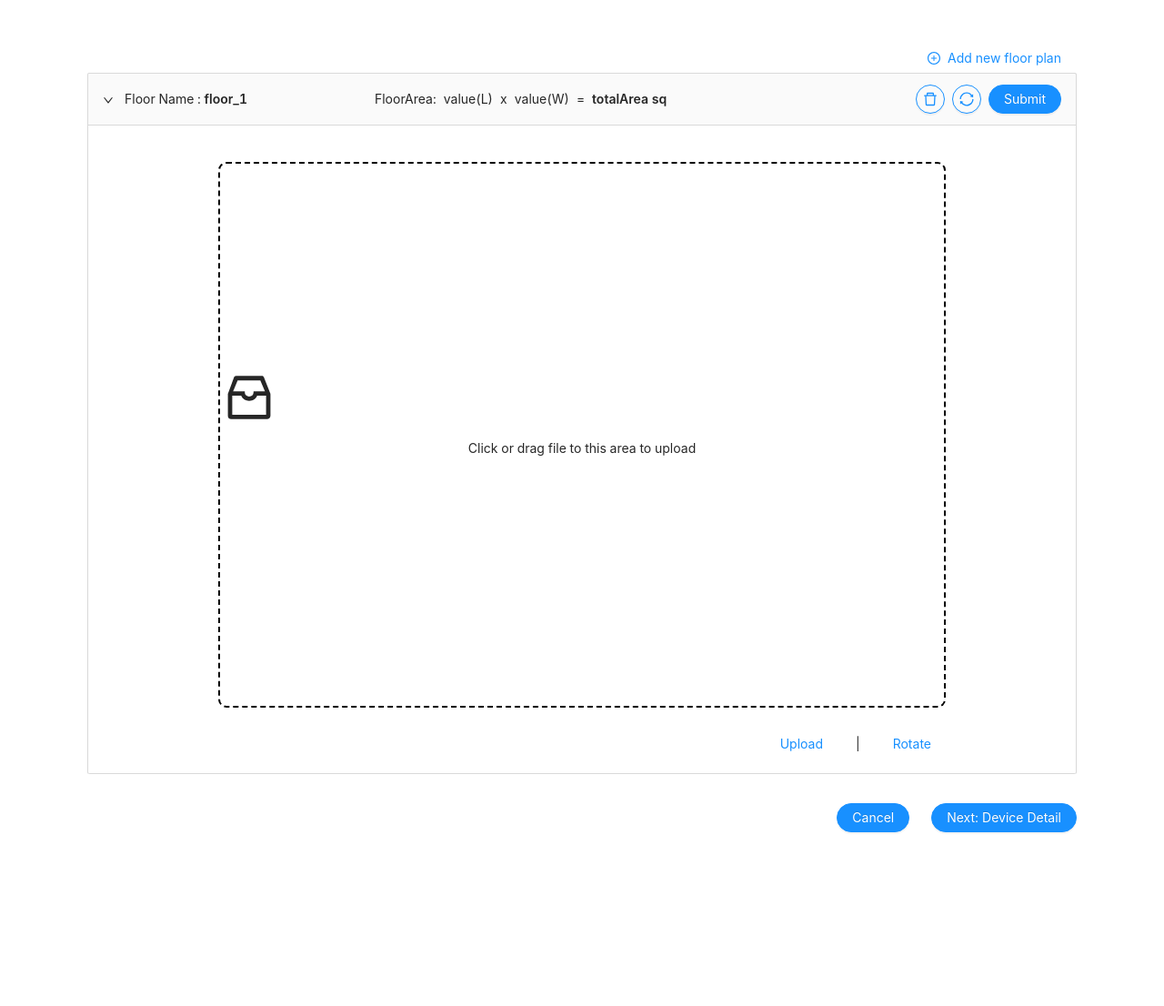
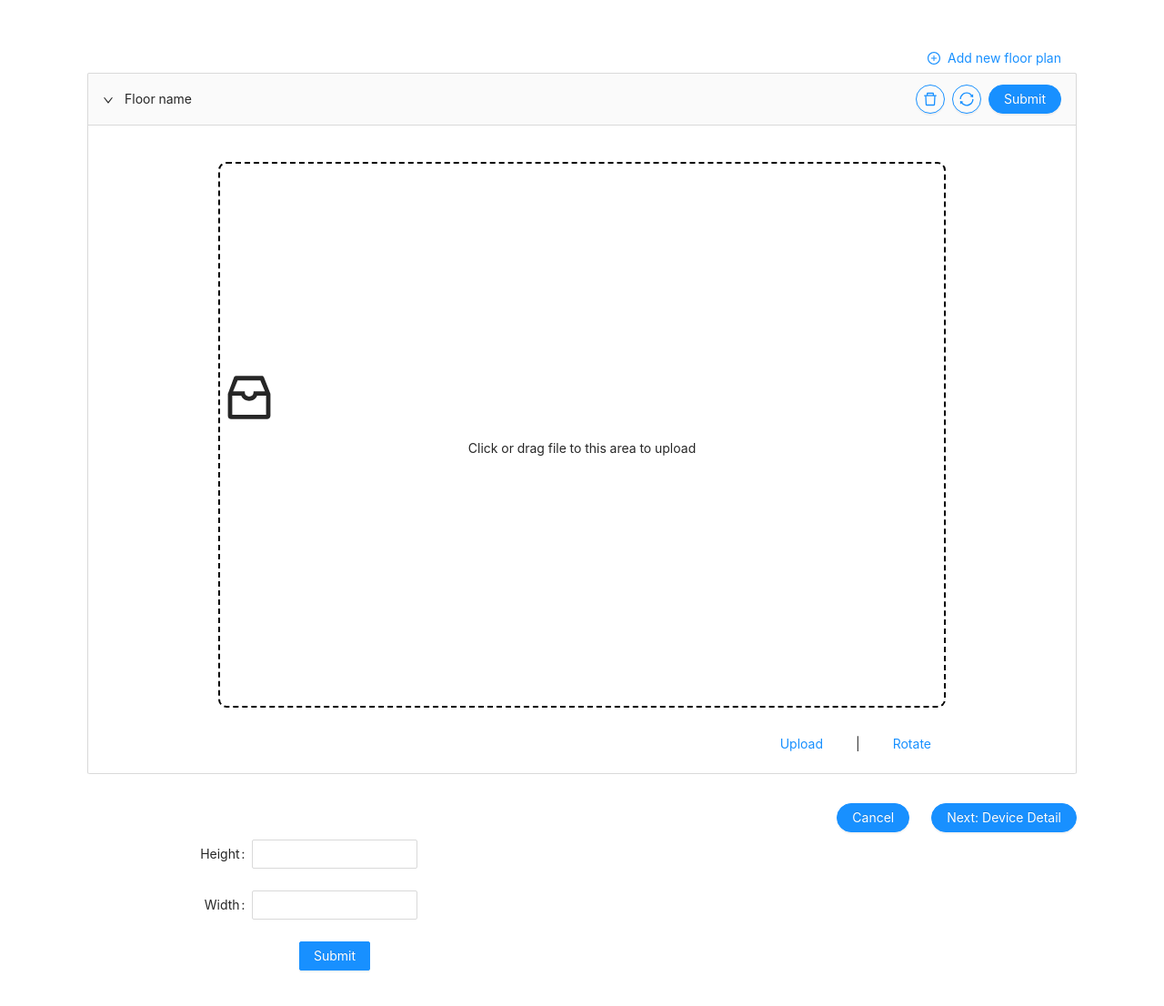
Before and after one commit to Sajid-173/test-test-test, a React (Create React App) app: page / in a window 1280 px wide. Shown: the top 1106 px of the page at 91% size. Before the commit the page ends 963 px from the top, so only its background shows below. Built offline with nearby package versions, Linux system fonts and the light colour scheme.

Commit message:
modified:   src/Container/Container.tsx

```diff
--- a/src/Container/Container.tsx
+++ b/src/Container/Container.tsx
@@ -40,9 +40,153 @@ import {
   BottomFormContainer,
   FormContainer,
 } from "./styles";
+import { SymbolFlags } from "typescript";
 const { Panel } = Collapse;
 const { Option } = Select;
 
+/////////////Main Container for everything
+const Container = () => {
+  const addFloor = (values: any) => {
+    //adds new floors to the page
+    console.log(values);
+  };
+  const [form] = Form.useForm();
+
+  const onFinish = (values: any) => {
+    console.log("Success:", values);
+  };
+
+  const onFinishFailed = (errorInfo: any) => {
+    console.log("Failed:", errorInfo);
+  };
+
+  const [iwidth, setIwidth] = useState(false);
+  const [iheight, setIheight] = useState(false);
+  const [hrules, setHrules] = useState({
+    required: false,
+    message: "",
+  });
+  const [wrules, setWrules] = useState({
+    required: false,
+    message: "",
+  });
+  return (
+    //the entire container of the page
+    <MainContainer direction="vertical">
+      {/* Top level button for adding new floor */}
+
+      <Form
+        form={form}
+        name="dynamic_form_nest_item"
+        autoComplete="off"
+        initialValues={{ fields: [""] }}
+        onFinish={addFloor}
+      >
+        <Form.List name="fields">
+          {(fields, { add, remove }) => (
+            <>
+              <Row justify="end">
+                <Button
+                  shape="round"
+                  type="link"
+                  icon={<PlusCircleOutlined />}
+                  onClick={() => add()}
+                >
+                  Add new floor plan
+                </Button>
+              </Row>
+
+              {fields.reverse().map((field) => (
+                <Form.Item {...field} key={field.key}>
+                  <FloorComponent />
+                </Form.Item>
+              ))}
+            </>
+          )}
+        </Form.List>
+      </Form>
+
+      {/* container for the 2 buttons at the bottom */}
+
+      <Row justify="end" gutter={24}>
+        <Col>
+          <Popconfirm
+            placement="top"
+            title="Are you sure you want to cancel?"
+            //onConfirm={confirm}
+            okText="Yes"
+            cancelText="No"
+          >
+            <Button shape="round" type="primary">
+              Cancel
+            </Button>
+          </Popconfirm>
+        </Col>
+        <Col>
+          <Button
+            shape="round"
+            // disabled
+            type="primary"
+            onClick={() => form.submit()}
+          >
+            Next: Device Detail
+          </Button>
+        </Col>
+      </Row>
+
+      <Form
+        name="basic"
+        labelCol={{ span: 4 }}
+        wrapperCol={{ span: 4 }}
+        initialValues={{ remember: true }}
+        onFinish={onFinish}
+        onFinishFailed={onFinishFailed}
+        autoComplete="off"
+      >
+        <Form.Item label="Height" name="height" rules={[hrules]}>
+          <Input
+            onBlur={() => setWrules({ required: false, message: "" })}
+            onSelect={() => {
+              setHrules({ required: true, message: "please Input height!" });
+              setWrules({ required: false, message: "" });
+            }}
+            onChange={(e: any) => {
+              if (e.target.value.length > 0) {
+                setIwidth(true);
+              } else {
+                setIwidth(false);
+              }
+            }}
+            disabled={iheight}
+          />
+        </Form.Item>
+
+        <Form.Item label="Width" name="width" rules={[wrules]}>
+          <Input
+            onSelect={() => {
+              setWrules({ required: true, message: "please input width!" });
+              setHrules({ required: false, message: "" });
+            }}
+            onChange={(e: any) => {
+              if (e.target.value.length > 0) {
+                setIheight(true);
+              } else {
+                setIheight(false);
+              }
+            }}
+            disabled={iwidth}
+          />
+        </Form.Item>
+
+        <Form.Item wrapperCol={{ offset: 4, span: 4 }}>
+          <Button type="primary" htmlType="submit">
+            Submit
+          </Button>
+        </Form.Item>
+      </Form>
+    </MainContainer>
+  );
+};
 //Floor Plan component where the floor is made
 const FloorComponent = () => {
   const [url, setUrl] = useState<any>(null);
@@ -129,21 +273,11 @@ const FloorComponent = () => {
         header={
           <FormRow align="middle" gutter={140}>
             <Col>
-              <Typography.Text>Floor Name :</Typography.Text>
-              <Typography.Text strong> floor_1</Typography.Text>
+              <Typography.Text>Floor name</Typography.Text>
             </Col>
             <Col style={{ display: "flex", gap: "8px" }}>
-              <Typography.Text>FloorArea: </Typography.Text>
-
-              <Typography.Text>value(L)</Typography.Text>
-
-              <Typography.Text>x</Typography.Text>
-
-              <Typography.Text>value(W)</Typography.Text>
-
-              <Typography.Text>=</Typography.Text>
-
-              <Typography.Text strong>totalArea sq</Typography.Text>
+              {/* <Input onSelect={() => setIheight(true)} placeholder="Width" />
+             <Input onSelect={() => setIwidth(true)} placeholder="Height" /> */}
             </Col>
           </FormRow>
         }
@@ -200,7 +334,6 @@ const FloorComponent = () => {
           //<Image width={800} height={600} src={url} preview={false} />
 
           <Space>
-            {" "}
             <DrawAnnotations
               Imgurl={url}
               rotate={rotate}
@@ -254,6 +387,8 @@ const DrawAnnotations = (props: any) => {
 
   const [recActive, setRecActive] = useState([10, 10]);
 
+  const [labelin, setLabelin] = useState(false);
+
   //state to disable drawing after the inital drawing has been drawn
   const [active, setActive] = useState(true);
   useEffect(() => {
@@ -292,21 +427,47 @@ const DrawAnnotations = (props: any) => {
         const sx = newAnnotation[0].x;
         const sy = newAnnotation[0].y;
         const { x, y } = event.target.getStage().getPointerPosition();
+        let nx, ny;
+
+        if (x - sx < 0 && y - sy < 0) {
+          nx = sx - (x + sx);
+          ny = sy - (y + sy);
+
+          console.log("negative width and height");
+        } else if (x - sx < 0 && y - sy > 0) {
+          nx = sx - (x + sx);
+          ny = sy;
+          console.log("negative width");
+        } else if (x - sx > 0 && y - sy < 0) {
+          nx = sx;
+          ny = sy - (y + sy);
+          console.log("negative height");
+        } else {
+          console.log("positive height and width");
+          nx = sx;
+          ny = sy;
+        }
+
         const annotationToAdd: any = {
-          x: sx,
-          y: sy,
-          width: Math.trunc(x - sx),
-          height: Math.trunc(y - sy),
+          x: Math.abs(nx),
+          y: Math.abs(ny),
+          width: Math.abs(x - sx),
+          height: Math.abs(y - sy),
           key: annotations.length + 1,
           name: `Area ${annotations.length + 1}`,
         };
+        if (Math.abs(nx) < 175 || Math.abs(ny) < 175) {
+          setLabelin(true);
+        }
         annotations.push(annotationToAdd);
+
         setNewAnnotation([]);
         setAnnotations(annotations);
         setActive(false);
         console.log(annotationToAdd);
       }
     }
+    console.log(annotations);
   };
 
   const handleMouseMove = (event: any) => {
@@ -318,10 +479,10 @@ const DrawAnnotations = (props: any) => {
     }
     const notempty = event.target.getStage().getPointerPosition();
     if (
-      notempty.x > 149 &&
-      notempty.x < 450 + 151 &&
-      notempty.y > 149 &&
-      notempty.y < 350 + 151 &&
+      notempty.x < 450 &&
+      notempty.x > 450 - 300 &&
+      notempty.y < 450 &&
+      notempty.y > 450 - 300 &&
       !selectedId
     ) {
       setDrawActive(true);
@@ -339,11 +500,7 @@ const DrawAnnotations = (props: any) => {
             y: sy,
             width: Math.trunc(x - sx),
             height: Math.trunc(y - sy),
-            //feet formula and meter formulas
-            ftw: Math.trunc(x - sx) / 100,
-            fth: Math.trunc(y - sy) / 100,
-            mw: Math.trunc(x - sx) / 3779.52756,
-            mh: Math.trunc(y - sy) / 3779.52756,
+
             key: "0",
             name: "",
           },
@@ -387,10 +544,10 @@ const DrawAnnotations = (props: any) => {
             stroke={"black"}
             strokeWidth={1}
             dash={recActive}
-            x={150}
-            y={150}
-            width={450}
-            height={350}
+            x={450}
+            y={450}
+            width={-300}
+            height={-300}
           />
           {label === true && (
             <Label x={270} y={270}>
@@ -412,6 +569,7 @@ const DrawAnnotations = (props: any) => {
                 <MainArea
                   key={i}
                   shapeProps={rect}
+                  labelin={labelin}
                   isSelected={rect.key === selectedId}
                   onSelect={() => {
                     selectShape(rect.key);
@@ -431,7 +589,13 @@ const DrawAnnotations = (props: any) => {
   );
 };
 //Component used for the drawing of the first area
-const MainArea = ({ shapeProps, isSelected, onSelect, onChange }: any) => {
+const MainArea = ({
+  shapeProps,
+  isSelected,
+  onSelect,
+  onChange,
+  labelin,
+}: any) => {
   //reference to the shape
   const shapeRef: any = useRef();
   //reference to the transformed shape
@@ -569,6 +733,7 @@ const MainArea = ({ shapeProps, isSelected, onSelect, onChange }: any) => {
             ref={trRef}
             boundBoxFunc={(oldBox, newBox) => {
               const box = getClientRect(newBox);
+
               setCwidth(newBox.width < 10 ? shapeProps.width : newBox.width);
               setCheight(
                 newBox.height < 10 ? shapeProps.height : newBox.height
@@ -630,43 +795,51 @@ const MainArea = ({ shapeProps, isSelected, onSelect, onChange }: any) => {
             }}
           />
           <Label
-            // x={
-            //   shapeProps.width > 0
-            //     ? shapeProps.x + shapeProps.width / 2 - 25
-            //     : shapeProps.x + shapeProps.width / 2 - 25
-            // }
-            // y={
-            // shapeProps.height > 0
-            //   ? shapeProps.y
-            //   : shapeProps.y + shapeProps.height
-            // }
-            x={rotatePosition?.x}
-            y={rotatePosition?.y}
-            rotation={rotateAngle}
+            x={shapeProps.x + shapeProps.width / 2 - 25}
+            y={labelin ? shapeProps.y : shapeProps.y - 25}
+          >
+            <Tag fill="black"></Tag>
+            <Text
+              fontStyle="bold"
+              fill="white"
+              fontSize={16}
+              padding={6}
+              text="feet"
+              align="center"
+              width={50}
+              height={25}
+            ></Text>
+          </Label>
+          <Label
+            x={labelin ? shapeProps.x + 25 : shapeProps.x}
+            y={shapeProps.y + shapeProps.height / 2 - 25}
+            rotation={90}
+            width={50}
+            height={30}
+          >
+            <Tag fill="black"></Tag>
+            <Text
+              fontStyle="bold"
+              fill="white"
+              fontSize={16}
+              padding={6}
+              text="feet"
+              align="center"
+              width={50}
+              height={25}
+            ></Text>
+          </Label>
+
+          <Label
+            x={shapeProps.x + shapeProps.width / 2 - 25}
+            y={shapeProps.y + shapeProps.height / 2 - 12.5}
           >
             <Text
               fontStyle="bold"
               fill="white"
-              fontSize={22}
+              fontSize={cwidth < 100 ? 12 : 44}
               padding={6}
-              text="feet"
-            ></Text>
-          </Label>
-          <Label
-            x={
-              shapeProps.width > 0
-                ? shapeProps.x
-                : shapeProps.x + shapeProps.width
-            }
-            y={shapeProps.y + shapeProps.height / 2 - 25}
-            rotation={90}
-          >
-            <Text
-              fontStyle="bold"
-              fill="white"
-              fontSize={22}
-              padding={6}
-              text="feet"
+              text="Area 1"
             ></Text>
           </Label>
         </>
@@ -726,77 +899,5 @@ const FloorArea = (props: any) => {
     </BottomFormContainer>
   );
 };
-/////////////Main Container for everything
-const Container = () => {
-  const addFloor = (values: any) => {
-    //adds new floors to the page
-    console.log(values);
-  };
-  const [form] = Form.useForm();
-  return (
-    //the entire container of the page
-    <MainContainer direction="vertical">
-      {/* Top level button for adding new floor */}
 
-      <Form
-        form={form}
-        name="dynamic_form_nest_item"
-        autoComplete="off"
-        initialValues={{ fields: [""] }}
-        onFinish={addFloor}
-      >
-        <Form.List name="fields">
-          {(fields, { add, remove }) => (
-            <>
-              <Row justify="end">
-                <Button
-                  shape="round"
-                  type="link"
-                  icon={<PlusCircleOutlined />}
-                  onClick={() => add()}
-                >
-                  Add new floor plan
-                </Button>
-              </Row>
-
-              {fields.reverse().map((field) => (
-                <Form.Item {...field} key={field.key}>
-                  <FloorComponent />
-                </Form.Item>
-              ))}
-            </>
-          )}
-        </Form.List>
-      </Form>
-
-      {/* container for the 2 buttons at the bottom */}
-
-      <Row justify="end" gutter={24}>
-        <Col>
-          <Popconfirm
-            placement="top"
-            title="Are you sure you want to cancel?"
-            //onConfirm={confirm}
-            okText="Yes"
-            cancelText="No"
-          >
-            <Button shape="round" type="primary">
-              Cancel
-            </Button>
-          </Popconfirm>
-        </Col>
-        <Col>
-          <Button
-            shape="round"
-            // disabled
-            type="primary"
-            onClick={() => form.submit()}
-          >
-            Next: Device Detail
-          </Button>
-        </Col>
-      </Row>
-    </MainContainer>
-  );
-};
 export default Container;
```
